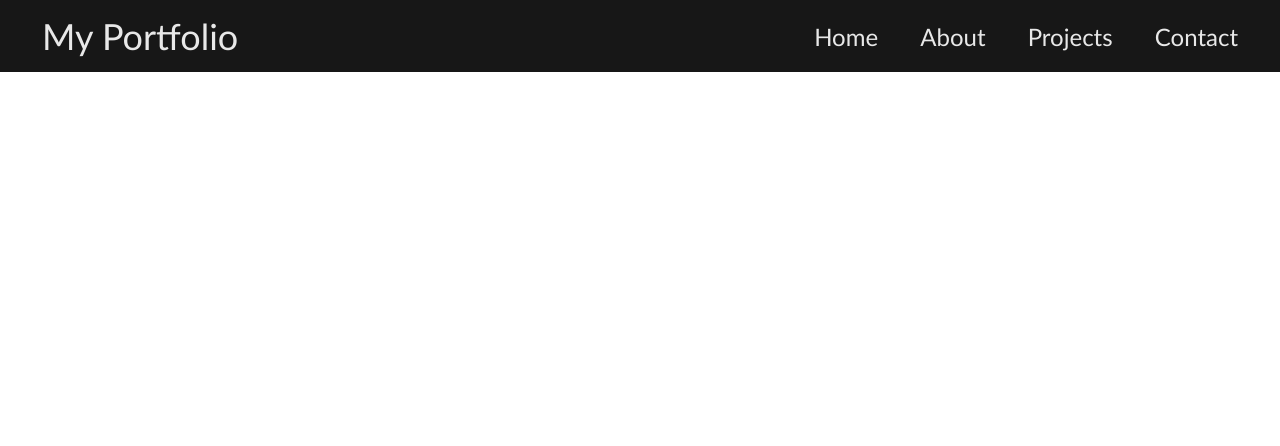
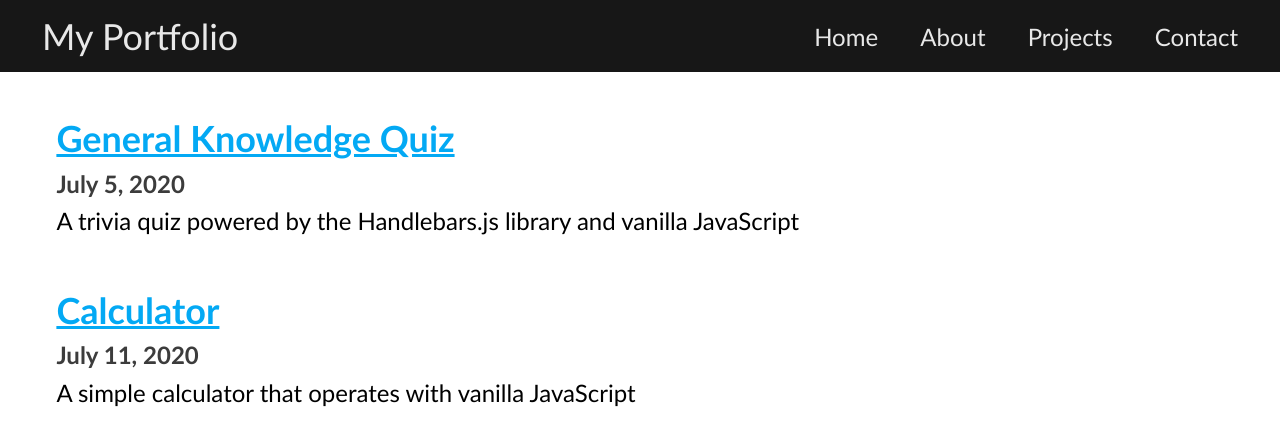
Before and after one commit to Jordan-Sang/Jordan-Sang.github.io, a plain HTML site: page pages/Projects/projects.html in a window 1280 px wide. Drawn offline with nearby package versions, Linux system fonts and the light colour scheme.

Commit message:
Fix script

```diff
--- a/pages/Projects/projects.html
+++ b/pages/Projects/projects.html
@@ -10,7 +10,7 @@
     <link href="./style.css" rel="stylesheet" type="text/css">
     <script src="../../styles/global.js" async></script>
     <script src="https://cdnjs.cloudflare.com/ajax/libs/handlebars.js/4.7.6/handlebars.min.js" defer></script>
-    <script src="./src/main.js" defer></script>
+    <script src="./main.js" defer></script>
 </head>
 <body class="preload">
     <header>
```
